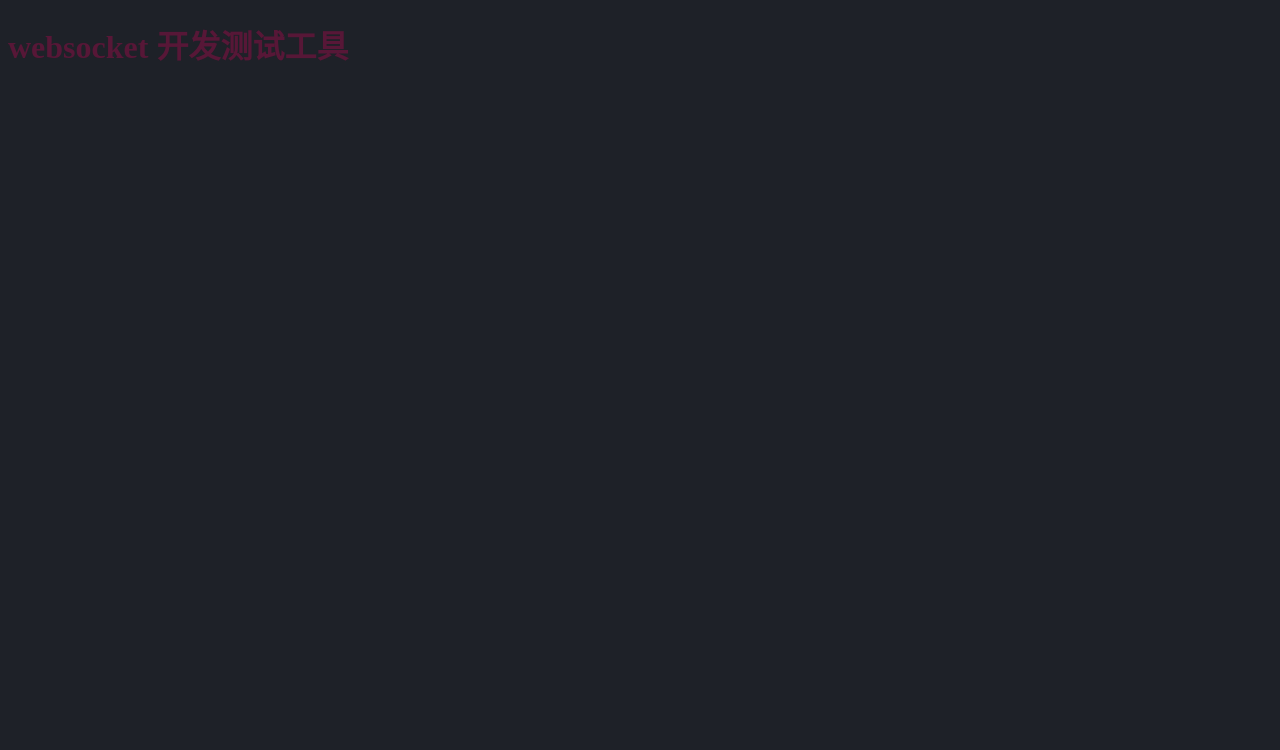
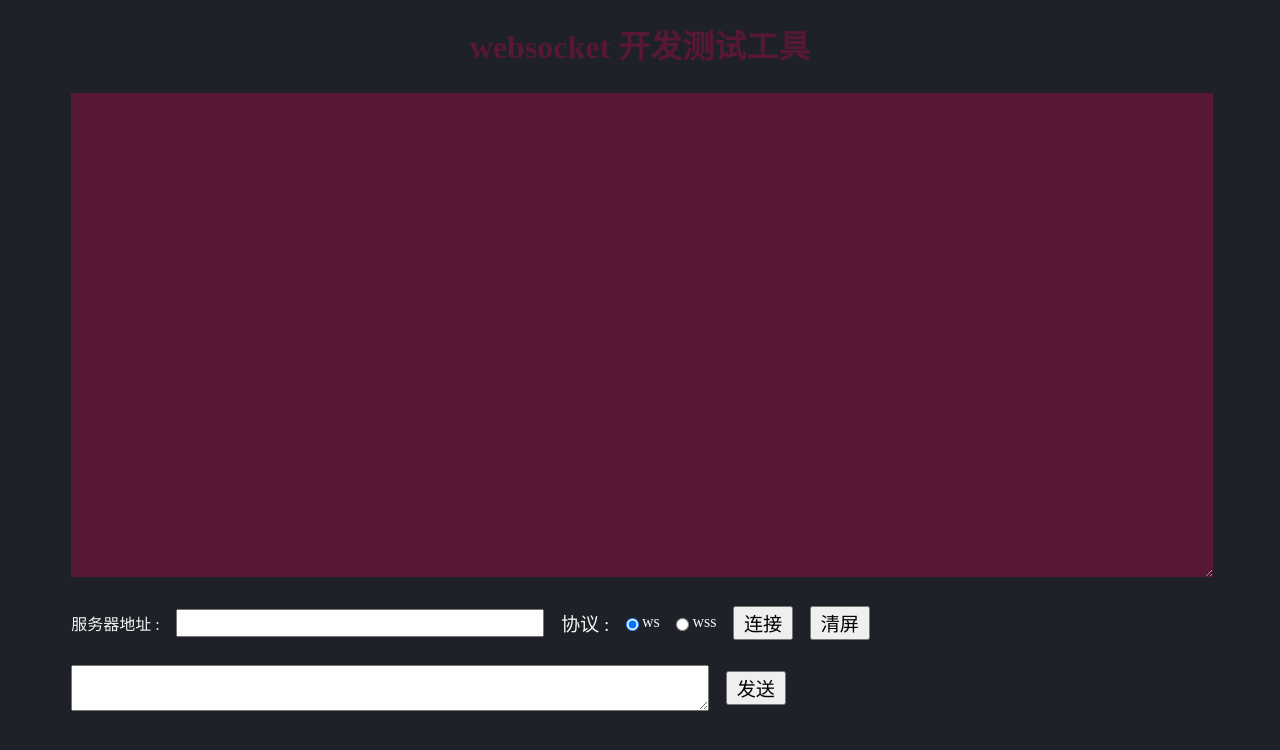
Before and after one commit to mirsery/websocket-tool, a website: page index.html in a window 1280 px wide. Drawn offline with Linux system fonts and the light colour scheme.

Commit message:
完成了基础页面配置工作

```diff
--- a/css/common.css
+++ b/css/common.css
@@ -1,8 +1,42 @@
 body {
-    background-color: rgb(30,33,40);
+    background-color: rgb(30, 33, 40);
+    color: whitesmoke;
 }
 
 
 .cus_title {
-    color: rgb(87,23,55) ;
+    color: rgb(87, 23, 55);
+    text-align: center;
 }
+
+.message_window {
+    border: 0;
+    background: rgb(87, 23, 55);
+    color: aliceblue;
+    width: 90%;
+    font-size: large;
+    margin-left: 5%;
+    min-height: 300px;
+    height: 60vh;
+    overflow: auto;
+}
+
+.row_item {
+    margin-top: 2%;
+}
+
+.content_title {
+    margin-left: 5%;
+    vertical-align: middle;
+}
+
+.content_window {
+    height: 5vh;
+    width: 50%;
+}
+
+.content_btn {
+    vertical-align: middle;
+    margin-left: 1%;
+    font-size: larger;
+}
--- a/index.html
+++ b/index.html
@@ -1,53 +1,33 @@
 <!DOCTYPE HTML>
 <html>
-   <head>
-   <meta charset="utf-8">
-   <title>websocket开发调试工具</title>
-   <link rel="stylesheet" type="text/css" href="css/common.css">
+<head>
+    <meta charset="utf-8">
+    <title>websocket开发调试工具</title>
+    <link rel="stylesheet" type="text/css" href="css/common.css">
+</head>
+<body>
+<h1 class="cus_title"> websocket 开发测试工具</h1>
 
-   <script type="text/javascript">
-      if ("WebSocket" in window)
-      {
-         console.log("欢迎使用 WebSocket 测试工具\n1、连接 connect(url) url-example: ws://xxx.xxx \n2、发送数据 send(msg) \n3、断开连接 disconnect()")
+<div class="row_item">
+    <textarea class="message_window"></textarea>
+</div>
 
-         window.connect = function(url){
+<div class="row_item">
+    <form>
+        <span class="content_title">服务器地址 :</span>
+        <input class="content_btn" style="min-width: 360px;">
+        <span class="content_btn">协议 :</span>
+        <input class="content_btn" name="protocol" type="radio" checked="true">ws
+        <input class="content_btn" name="protocol" type="radio">wss
+        <button class="content_btn" style="min-width: 60px;">连接</button>
+        <button class="content_btn" style="min-width: 60px;">清屏</button>
+    </form>
+</div>
 
-            window.ws = new WebSocket(url)
+<div class="row_item">
+    <textarea class="content_title content_window"></textarea>
+    <button class="content_btn" style="min-width: 60px;">发送</button>
+</div>
 
-            window.ws.onopen = function()
-            {
-               console.log("已经连接上服务器")
-            };
-
-            window.ws.onmessage = function (evt)
-            {
-               var received_msg = evt.data;
-               if(received_msg == undefined)
-                  return;
-               console.log("[receive] " + received_msg);
-            };
-
-            window.ws.onclose = function()
-            {
-               console.log("disconnect the server")
-            };
-
-            window.send = function(msg){
-               window.ws.send(msg);
-            }
-
-            window.disconnect = function(){
-               window.ws.close();
-            }
-         }
-
-      }
-      else {
-         console.log("您的浏览器不支持 WebSocket!");
-      }
-   </script>
-   </head>
-   <body>
-       <h1 class="cus_title"> websocket 开发测试工具</h1>
-   </body>
+</body>
 </html>
```
Also changed, not shown: 1 other file.
